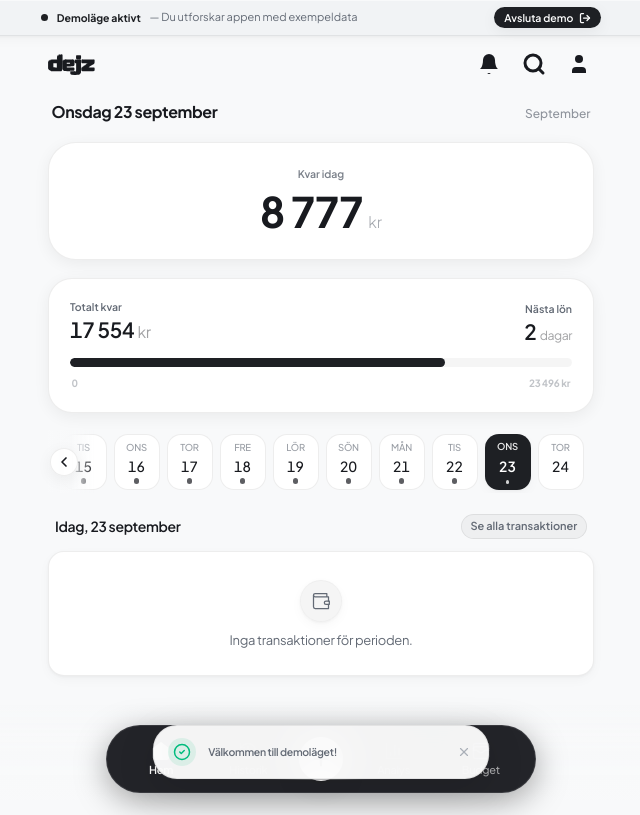
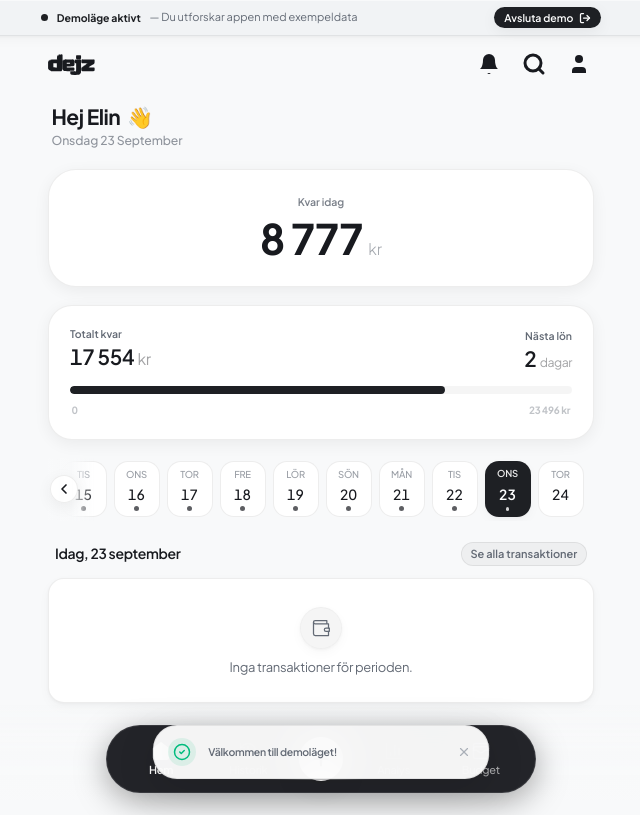
Before and after one commit to kevinwpts/Dejz, a React (Vite) app: page / in a window 1280 px wide. Both pictures are taken after a click on the button "Testa demo direkt". Shown: the whole page, without its empty margins (319-959 px from the left). Built offline with nearby package versions, Linux system fonts and the light colour scheme.

Commit message:
feat: improve greeting and sync user preferences
Update greeting logic to support custom profiles, add a 👋 emoji, and improve language synchronization between landing page settings and user account data.

```diff
--- a/src/App.tsx
+++ b/src/App.tsx
@@ -480,10 +480,11 @@ export default function App() {
         }
 
         let languageToUse = dbSettings.language;
-        if (landingLanguage && dbSettings.language !== landingLanguage) {
-          console.log("[Migration] Updating language to landing page selection:", landingLanguage);
+        if (!languageToUse && landingLanguage) {
           languageToUse = landingLanguage;
           dataService.saveSettings(session.user.id, { ...dbSettings, language: landingLanguage });
+        } else if (languageToUse && languageToUse !== landingLanguage) {
+          setLandingLanguage(languageToUse as Language);
         }
 
         setConfig({
@@ -3226,11 +3227,22 @@ export default function App() {
                     stats={stats}
                     config={config}
                     userName={
-                      (
-                        session?.user?.user_metadata?.full_name ||
-                        session?.user?.email?.split("@")[0] ||
-                        ""
-                      ).split(" ")[0]
+                      (() => {
+                        const raw = (
+                          profile?.full_name ||
+                          session?.user?.user_metadata?.full_name ||
+                          session?.user?.user_metadata?.name ||
+                          ""
+                        ).trim();
+                        if (raw) return raw.split(" ")[0];
+                        const email = session?.user?.email || "";
+                        if (email.toLowerCase().startsWith("kevin")) return "Kevin";
+                        if (email.includes("@")) {
+                          const part = email.split("@")[0];
+                          return part.charAt(0).toUpperCase() + part.slice(1);
+                        }
+                        return "";
+                      })()
                     }
                     incomes={incomes}
                     fixedExpenses={fixedExpenses}
@@ -3444,6 +3456,9 @@ export default function App() {
                       if (!session) return;
                       try {
                         setConfig(newConfig);
+                        if (newConfig.language) {
+                          setLandingLanguage(newConfig.language as Language);
+                        }
                         await dataService.saveSettings(session.user.id, newConfig);
                       } catch (err) {
                         console.error("Error saving config:", err);
@@ -3491,6 +3506,9 @@ export default function App() {
                       if (!session) return;
                       try {
                         setConfig(newConfig);
+                        if (newConfig.language) {
+                          setLandingLanguage(newConfig.language as Language);
+                        }
                         await dataService.saveSettings(
                           session.user.id,
                           newConfig,
--- a/src/components/GreetingModule.tsx
+++ b/src/components/GreetingModule.tsx
@@ -38,7 +38,7 @@ interface GreetingModuleProps {
 }
 
 export function GreetingModule({
-  userName: _userName,
+  userName,
   availableForD,
   currency,
   isToday,
@@ -149,16 +149,15 @@ export function GreetingModule({
 
   return (
     <div className="space-y-4 sm:space-y-5 font-sans relative">
-      {/* Date & Period Indicator */}
-      <div className="flex items-baseline justify-between px-1 pt-0.5 pb-0.5 select-none">
-        <h2 className="text-[15px] sm:text-[16px] font-bold text-[var(--text-primary)] tracking-tight">
+      {/* Personal Greeting & Date Header */}
+      <div className="flex flex-col gap-0.5 px-1 pt-0.5 pb-0.5 select-none">
+        <h1 className="text-xl sm:text-2xl font-bold tracking-tight text-[var(--text-primary)] flex items-center gap-2">
+          <span>{userName ? `Hej ${userName}` : 'Hej'}</span>
+          <span className="inline-block origin-bottom-right hover:rotate-12 transition-transform duration-200">👋</span>
+        </h1>
+        <p className="text-xs sm:text-sm font-medium text-[var(--text-secondary)] opacity-70 capitalize">
           {formattedDate}
-        </h2>
-        {stats?.periodName && (
-          <span className="text-[12px] font-medium text-[var(--text-secondary)] opacity-70">
-            {stats.periodName.split('(')[0].trim()}
-          </span>
-        )}
+        </p>
       </div>
 
       {/* 1. Dagsbudget Hero Card - Identical aesthetic to "Kvar varje månad" in Budget */}
```
